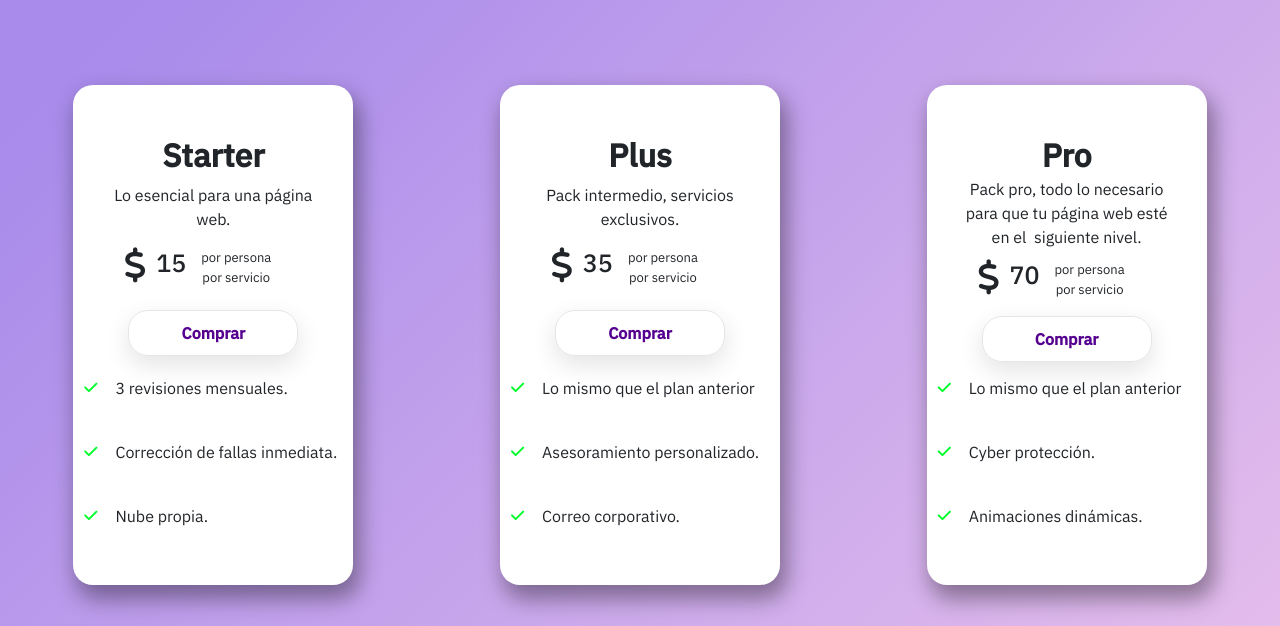
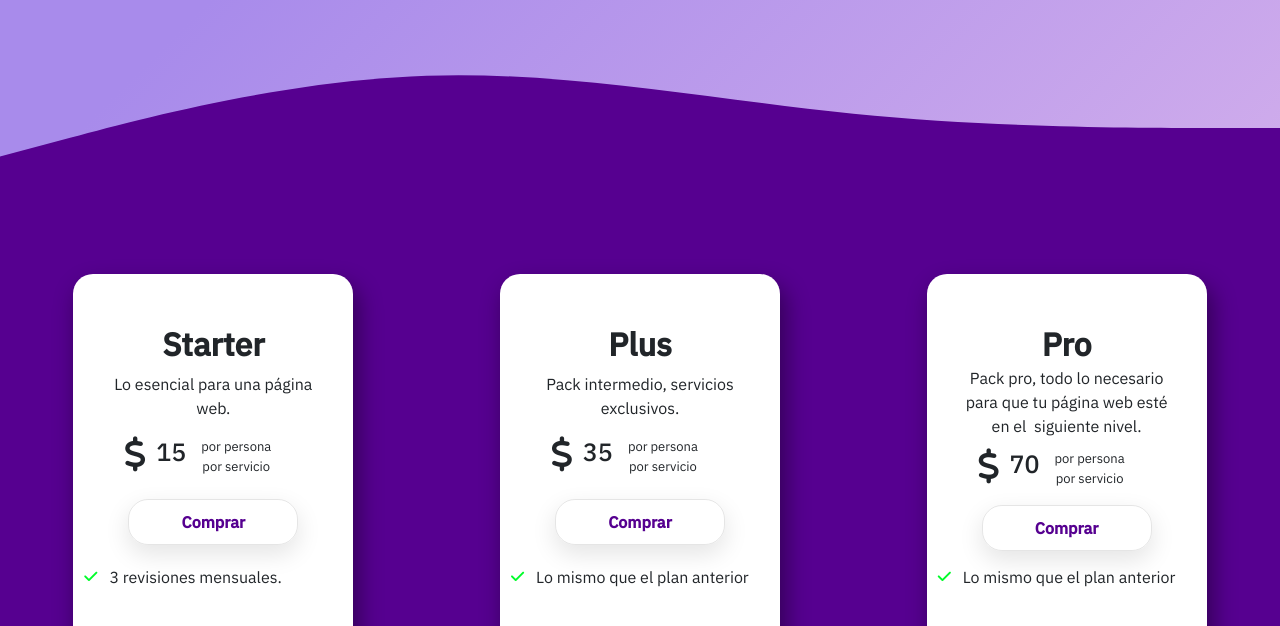
Before and after one commit to Telayna-I/Proyecto-Final-CoderHouse, a website: page index.html in a window 1280 px wide. Shown: the part 684-1310 px from the top of the page. Drawn offline with nearby package versions, Linux system fonts and the light colour scheme.

Commit message:
Agrego las waves al index

```diff
--- a/index.html
+++ b/index.html
@@ -70,6 +70,7 @@
     <!-- Seccion Servicios -->
     <section class="servicios">
         <h2 class="h2-servicios">Nuestros Paquetes</h2>
+        <img src="/assets/wave.svg" alt="">
         <div class="boxes">
             <div class="box starter">
                 <h2 class="h3-box">Starter</h2>
@@ -150,6 +151,7 @@
                 </div>
             </div>
         </div>
+        <img src="/assets/wave2.svg" alt="">
     </section>
 
     <!-- Footer -->
--- a/scss/_index.scss
+++ b/scss/_index.scss
@@ -70,8 +70,9 @@ main{
         display: flex;
         justify-content: space-around;
         width: 100%;
-        margin-bottom: 150px;
-        padding:8em 0em;
+        margin-bottom:0px;
+        padding:2em 0em;
+        background-color: $bgprimario;
 
 
         .box{
@@ -154,7 +155,7 @@ main{
                 i{
                     position: relative;
                     top: 4px;
-                    padding-right: 8px;
+                    padding-right: 2px;
                     font-size: 0.938rem;
                     color:#00fc2a;
                 }
@@ -167,7 +168,7 @@ main{
             }
         }
         .box:hover{
-            border:4px solid $bgprimario ;
+            border:4px solid #140021 ;
             transform:scale(1.1, 1.1);
             transition: 0.3s;
         }
```
Also changed, not shown: assets/wave.svg (added), assets/wave2.svg (added), css/estilo.css.
